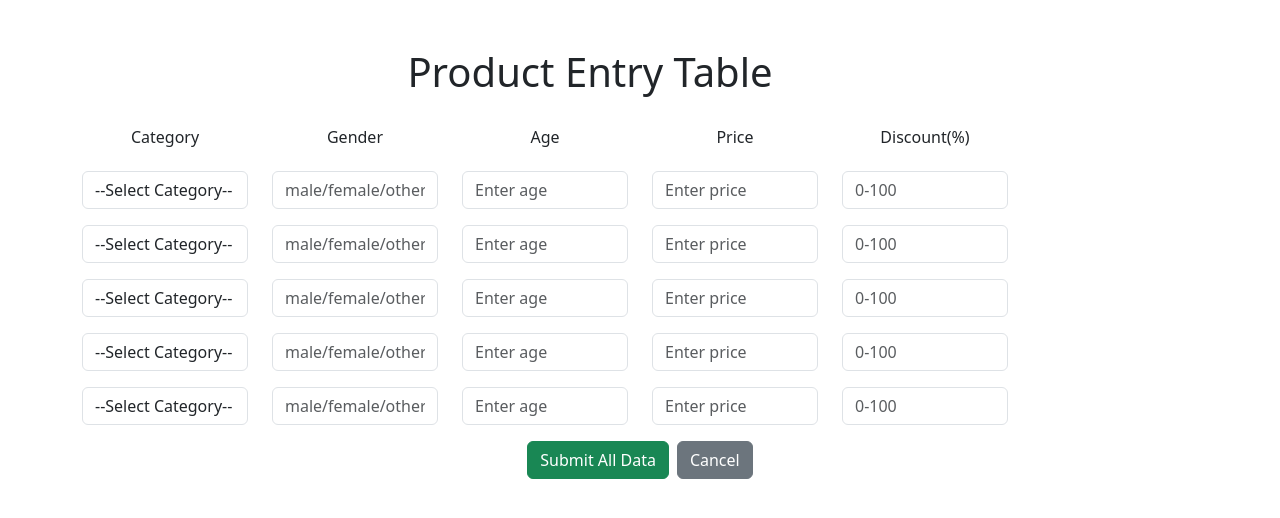
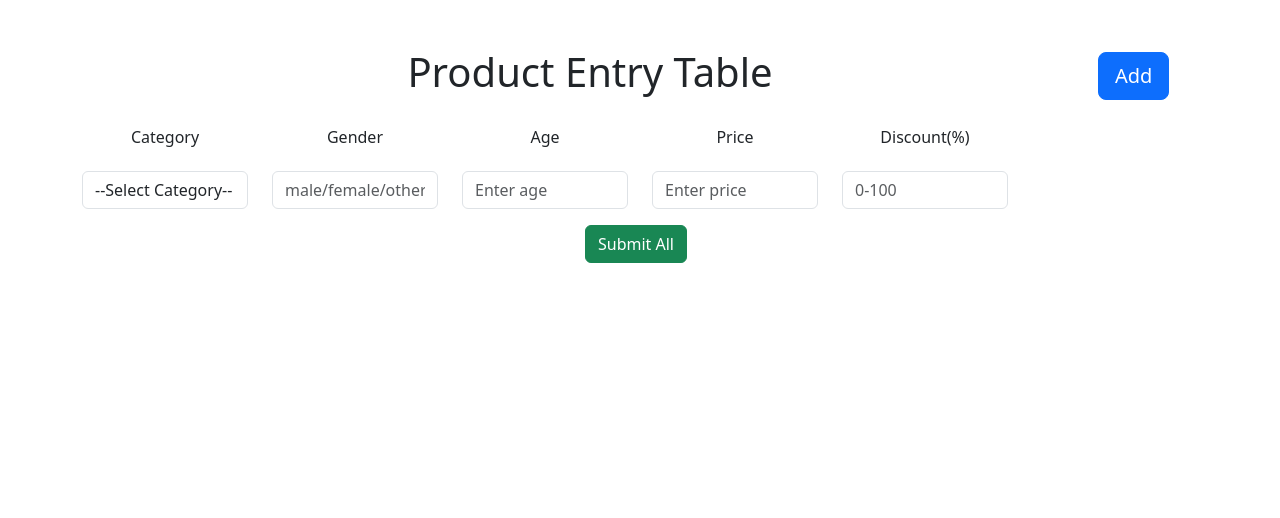
Before and after one commit to SHALINICHINNAGURAVAGARI/Task2, a React (Create React App) app: page / in a window 1280 px wide. Both pictures are taken after a click on the button "Add". Shown: the top 518 px of the page. Built offline with nearby package versions, Linux system fonts and the light colour scheme.

Commit message:
Dynamic rows implemented

```diff
--- a/src/components/DataGrid.jsx
+++ b/src/components/DataGrid.jsx
@@ -1,29 +1,7 @@
-import React, { useState, useEffect } from 'react';
+import React from 'react';
 import 'bootstrap/dist/css/bootstrap.min.css';
 
-function DataGrid({ onGridSubmit, onCancel, onGridError, formData }) {
-  // State to store 5 rows of 5 text field values each
-  const [textFields, setTextFields] = useState(
-    Array(5).fill().map(() => Array(5).fill(''))
-  );
-
-  // State for error message (only for field filling validation)
-  const [error, setError] = useState('');
-
-  // Reset textFields when component mounts (new key)
-  useEffect(() => {
-    setTextFields(Array(5).fill().map(() => Array(5).fill('')));
-    setError('');
-  }, []);
-
-  // Handle text field changes
-  const handleTextFieldChange = (rowIndex, colIndex, value) => {
-    const newTextFields = [...textFields];
-    newTextFields[rowIndex][colIndex] = value;
-    setTextFields(newTextFields);
-    setError(''); // Clear error when user starts typing
-  };
-
+function DataGrid({ rows, onRowChange }) {
   // Get input type and constraints for all rows based on form data
   const getConstraints = (colIndex) => {
     switch(colIndex) {
@@ -57,34 +35,30 @@ function DataGrid({ onGridSubmit, onCancel, onGridError, formData }) {
     }
   };
 
-  // Rendering of the input fields based on constraints
+  // Render input field for each cell
   const renderInputField = (rowIndex, colIndex, value) => {
     const constraints = getConstraints(colIndex);
-
-    // Render either a dropdown or input field based on the field type
+    const fieldNames = ['category', 'gender', 'age', 'price', 'discount'];
+    const field = fieldNames[colIndex];
     if (constraints.type === 'select') {
-      // Rendering the dropdown for category selection
       return (
         <select
           className="form-control"
           value={value}
-          onChange={(e) => handleTextFieldChange(rowIndex, colIndex, e.target.value)}
+          onChange={e => onRowChange(rowIndex, field, e.target.value)}
         >
           {constraints.options.map((option, idx) => (
-            <option key={idx} value={option.value}>
-              {option.label}
-            </option>
+            <option key={idx} value={option.value}>{option.label}</option>
           ))}
         </select>
       );
     } else {
-      // Rendering the regular input field for other data types
       return (
         <input
           type={constraints.type}
           className="form-control"
           value={value}
-          onChange={(e) => handleTextFieldChange(rowIndex, colIndex, e.target.value)}
+          onChange={e => onRowChange(rowIndex, field, e.target.value)}
           placeholder={constraints.placeholder}
           step={constraints.step}
         />
@@ -92,39 +66,8 @@ function DataGrid({ onGridSubmit, onCancel, onGridError, formData }) {
     }
   };
 
-  // Handle submitting the text fields
-  const handleSubmit = () => {
-    // Check if all fields are filled
-    const allFilled = textFields.every(row =>
-      row.every(field => field.trim() !== '')
-    );
-
-    if (!allFilled) {
-      setError('Please fill all text fields before submitting!');
-      return;
-    }
-
-    // Convert the 5x5 grid data into 5 separate entries
-    const entries = textFields.map((row, index) => ({
-      id: Date.now() + index,
-      category: row[0],
-      gender: row[1],
-      age: row[2],
-      price: row[3],
-      discount: row[4]
-    }));
-
-    onGridSubmit(entries);
-  };
-
   return (
     <div className="mt-4">
-      {error && (
-        <div className="alert alert-danger" role="alert">
-          {error}
-        </div>
-      )}
-
       {/* Column Headers */}
       <div className="row mb-3">
         <div className="col-md-2">
@@ -143,10 +86,9 @@ function DataGrid({ onGridSubmit, onCancel, onGridError, formData }) {
           <h6 className="text-center font-weight-bold">Discount(%)</h6>
         </div>
       </div>
-
-      {textFields.map((row, rowIndex) => (
+      {rows.map((row, rowIndex) => (
         <div key={rowIndex} className="row mb-3">
-          {row.map((value, colIndex) => (
+          {Object.values(row).map((value, colIndex) => (
             <div key={colIndex} className="col-md-2">
               <div className="form-group">
                 {renderInputField(rowIndex, colIndex, value)}
@@ -155,17 +97,6 @@ function DataGrid({ onGridSubmit, onCancel, onGridError, formData }) {
           ))}
         </div>
       ))}
-
-      <div className="text-center mt-3">
-        <button
-          type="button"
-          className="btn btn-success me-2"
-          onClick={handleSubmit}>Submit All Data</button>
-        <button
-          type="button"
-          className="btn btn-secondary"
-          onClick={onCancel}>Cancel</button>
-      </div>
     </div>
   );
 }
--- a/src/components/ProductEntryTable.jsx
+++ b/src/components/ProductEntryTable.jsx
@@ -6,93 +6,59 @@ import 'bootstrap/dist/css/bootstrap.min.css';
 function ProductEntryTable({ onAdd }) {
   const navigate = useNavigate();
 
-  // State to control showing the 5x5 grid
-  const [showGrid, setShowGrid] = useState(false);
-
-  // State to force DataGrid re-render
-  const [gridKey, setGridKey] = useState(0);
-
-  // State for grid error message
+  // State to hold all product rows
+  const [rows, setRows] = useState([]);
+  // State for error message
   const [gridError, setGridError] = useState('');
 
-  // Handle Add button click - directly show the grid
-  const handleAdd = () => {
-    setGridKey(prev => prev + 1);
-    setShowGrid(true);
+  // Add a new empty row
+  const handleAddRow = () => {
+    setRows(prev => [...prev, { category: '', gender: '', age: '', price: '', discount: '' }]);
+    setGridError('');
   };
 
-  // Handle grid submission from DataGrid component
-  const handleGridSubmit = (entries) => {
-    // Clear any grid errors messages
+  // Handle input change for a specific row
+  const handleRowChange = (index, field, value) => {
+    setRows(prev => prev.map((row, i) => i === index ? { ...row, [field]: value } : row));
     setGridError('');
+  };
 
-    // Stores all the grid entries in a variable
-    const allEntries = entries;
-
-    // Check for gender errors in all 5 rows
-    const hasGenderError = allEntries.some(entry => {
+  // Handle submit all
+  const handleSubmitAll = () => {
+    // Validation
+    for (let i = 0; i < rows.length; i++) {
+      const entry = rows[i];
+      if (!entry.category || !entry.gender || !entry.age || !entry.price || !entry.discount) {
+        setGridError('Please fill all fields in every row before submitting!');
+        return;
+      }
       const gender = entry.gender.trim().toLowerCase();
       const validGenders = ['male', 'female', 'other'];
-      return !validGenders.includes(gender);
-    });
-
-    if (hasGenderError) {
+      if (!validGenders.includes(gender)) {
         setGridError('Please enter female, male or other for gender in all rows!');
         return;
       }
-
-    // Check for age errors in all 5 rows
-    const hasAgeError = allEntries.some(entry => {
       const age = parseInt(entry.age);
-      return isNaN(age) || age <= 0;
-    });
-
-    if (hasAgeError) {
+      if (isNaN(age) || age <= 0) {
         setGridError('Please enter age > 0 in all rows!');
         return;
       }
-
-    // Check for price errors in all 5 rows
-    const hasPriceError = allEntries.some(entry => {
       const price = parseFloat(entry.price);
-      return isNaN(price) || price <= 0;
-    });
-
-    if (hasPriceError) {
+      if (isNaN(price) || price <= 0) {
         setGridError('Please enter price > 0 in all rows!');
         return;
       }
-
-    // Check for discount errors in all 5 rows
-    const hasDiscountError = allEntries.some(entry => {
       const discount = parseFloat(entry.discount);
-      return isNaN(discount) || discount <= 0 || discount > 100;
-    });
-
-    if (hasDiscountError) {
+      if (isNaN(discount) || discount <= 0 || discount > 100) {
         setGridError('Please enter discount > 0 and <= 100 in all rows!');
         return;
       }
-
-    // Adds up all grid entries to the main data list
-    entries.forEach(entry => {
-      onAdd(entry);
-    });
-
-    setShowGrid(false);
-
-    // Navigate to details page after successful addition
+    }
+    // Submit all rows
+    rows.forEach(entry => onAdd(entry));
+    setRows([]); // Clear rows after submit
+    setGridError('');
     navigate('/details');
-  };
-
-  // Handle grid cancellation
-  const handleGridCancel = () => {
-    setShowGrid(false);
-  };
-
-  // Handle grid error
-  const handleGridError = (errorMessage) => {
-    setGridError(errorMessage);
   };
 
   return (
@@ -101,29 +67,28 @@ function ProductEntryTable({ onAdd }) {
         <div></div>
         <h1 className="text-center">Product Entry Table</h1>
         <div style={{ width: '100px' }}>
-          {!showGrid && (
           <button
             type="button"
             className="btn btn-primary btn-lg"
-              onClick={handleAdd}>Add</button>
-          )}
+            onClick={handleAddRow}>Add</button>
         </div>
       </div>
-
       {gridError && (
         <div className="alert alert-danger" role="alert">
           {gridError}
         </div>
       )}
-
-      {/* Render DataGrid component when showGrid is true */}
-      {showGrid && (
       <DataGrid
-          key={gridKey}
-          onGridSubmit={handleGridSubmit}
-          onCancel={handleGridCancel}
-          onGridError={handleGridError}
+        rows={rows}
+        onRowChange={handleRowChange}
       />
+      {rows.length > 0 && (
+        <div className="text-center mt-3">
+          <button
+            type="button"
+            className="btn btn-success me-2"
+            onClick={handleSubmitAll}>Submit All</button>
+        </div>
       )}
     </div>
   );
```
Lines whose indentation alone changed are shown as unchanged.
